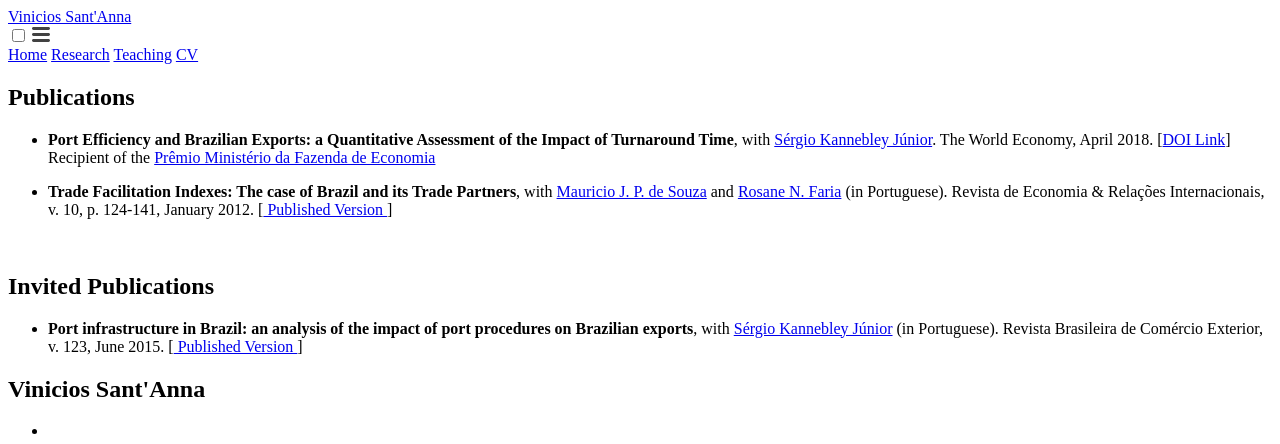
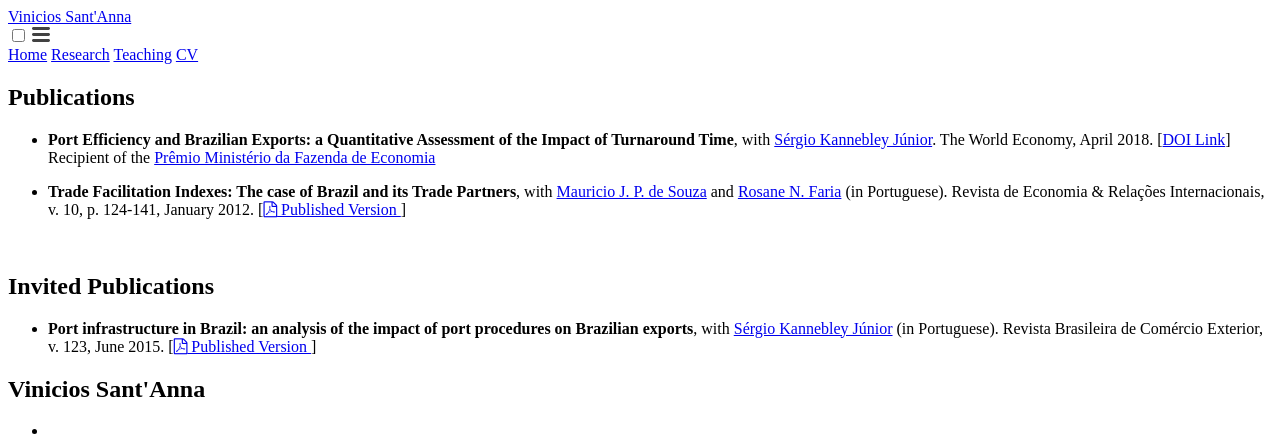
Before and after one commit to vpsantanna/vpsantanna.github.io, a Jekyll site: the page built from 2-research.md, in a window 1280 px wide. Shown: the top 444 px of the page. Built offline with Jekyll 4.4.1, drawn with Linux system fonts in a browser that asks for light colours; a script that is not in the unit is left out.

Commit message:
Update 2-research.md

```diff
--- a/2-research.md
+++ b/2-research.md
@@ -8,10 +8,10 @@ permalink: /research/
 
 - <b>Port Efficiency and Brazilian Exports: a Quantitative Assessment of the Impact of Turnaround Time</b>, with <a href="https://scholar.google.com.br/citations?user=dqFJND9idb0C&hl=en" target="_blank"> Sérgio Kannebley Júnior</a>. The World Economy, April 2018. [<a href="https://doi.org/10.1111/twec.12654" target="_blank">DOI Link</a>] <br> Recipient of the <a href="http://www.esaf.fazenda.gov.br/assuntos/pesquisas-e-premios/premio-ministerio-da-fazenda-de-economia/trabalhos-vencedores-em-2015" target="_blank"> Prêmio Ministério da Fazenda de Economia </a>
 
-- <b>Trade Facilitation Indexes: The case of Brazil and its Trade Partners</b>, with <a href="https://scholar.google.com.br/citations?user=ceqK-1QAAAAJ&hl=en" target="_blank">Mauricio J. P. de Souza</a> and <a href="https://scholar.google.com.br/citations?user=bnfF3IEAAAAJ&hl=en" target="_blank">Rosane N. Faria</a> (in Portuguese). Revista de Economia & Relações Internacionais, v. 10, p. 124-141, January 2012. [<a href="/files/research/indicadores_facilitacao.pdf" target="_blank"><i class="far fa-file-pdf" style="font-size:15px"></i> Published Version </a>]
+- <b>Trade Facilitation Indexes: The case of Brazil and its Trade Partners</b>, with <a href="https://scholar.google.com.br/citations?user=ceqK-1QAAAAJ&hl=en" target="_blank">Mauricio J. P. de Souza</a> and <a href="https://scholar.google.com.br/citations?user=bnfF3IEAAAAJ&hl=en" target="_blank">Rosane N. Faria</a> (in Portuguese). Revista de Economia & Relações Internacionais, v. 10, p. 124-141, January 2012. [<a href="/files/research/indicadores_facilitacao.pdf" target="_blank"><i class="fa fa-file-pdf-o"></i> Published Version </a>]
 
 <br>
 
 # Invited Publications
 
-- <b> Port infrastructure in Brazil: an analysis of the impact of port procedures on Brazilian exports</b>, with <a href="https://scholar.google.com.br/citations?user=dqFJND9idb0C&hl=en" target="_blank"> Sérgio Kannebley Júnior</a> (in Portuguese). Revista Brasileira de Comércio Exterior, v. 123, June 2015. [<a href="/files/research/123_VSSKJ.pdf" target="_blank"><i class="far fa-file-pdf" style="font-size:15px"></i> Published Version </a>]
+- <b> Port infrastructure in Brazil: an analysis of the impact of port procedures on Brazilian exports</b>, with <a href="https://scholar.google.com.br/citations?user=dqFJND9idb0C&hl=en" target="_blank"> Sérgio Kannebley Júnior</a> (in Portuguese). Revista Brasileira de Comércio Exterior, v. 123, June 2015. [<a href="/files/research/123_VSSKJ.pdf" target="_blank"><i class="fa fa-file-pdf-o"></i> Published Version </a>]
```
